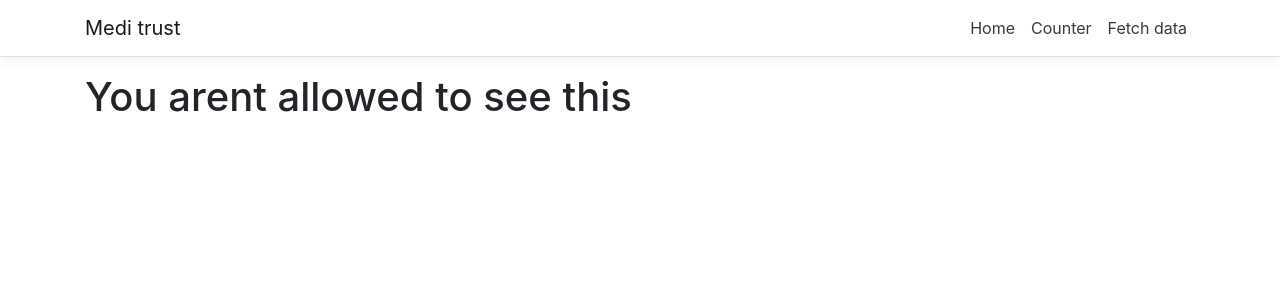
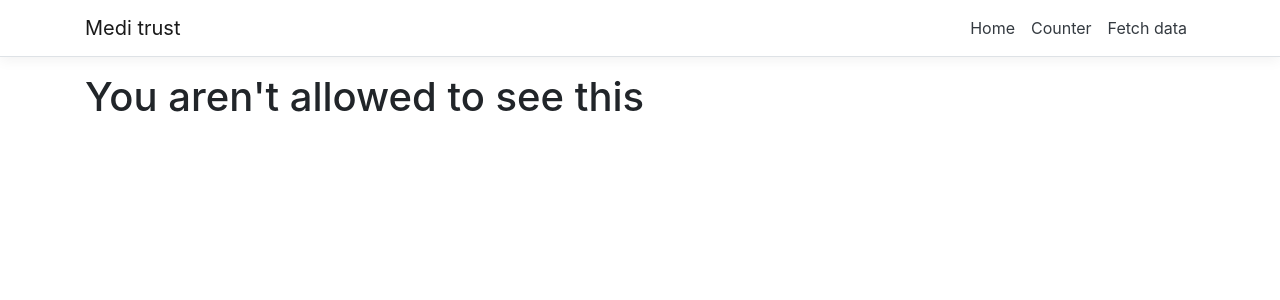
Before and after one commit to FrancoBester/AngryPixels_front-end, a React (Create React App) app in the folder graphical_user_interface/graphical_user_interface/ClientApp/: page /counter in a window 1280 px wide. Shown: the top 300 px of the page. Built offline with nearby package versions, Linux system fonts and the light colour scheme.

Commit message:
Update protectedRoute.jsx

```diff
--- a/graphical_user_interface/graphical_user_interface/ClientApp/src/protectedRoute.jsx
+++ b/graphical_user_interface/graphical_user_interface/ClientApp/src/protectedRoute.jsx
@@ -12,7 +12,7 @@ export const ProtectedRoute = ({component:Component,...rest}) => {
                     return <Component {...props}/>
                 }
                 else{
-                    return (<h1>You arent allowed to see this</h1>)
+                    return (<h1>You aren't allowed to see this</h1>)
                 }
             }
         }/>
```
